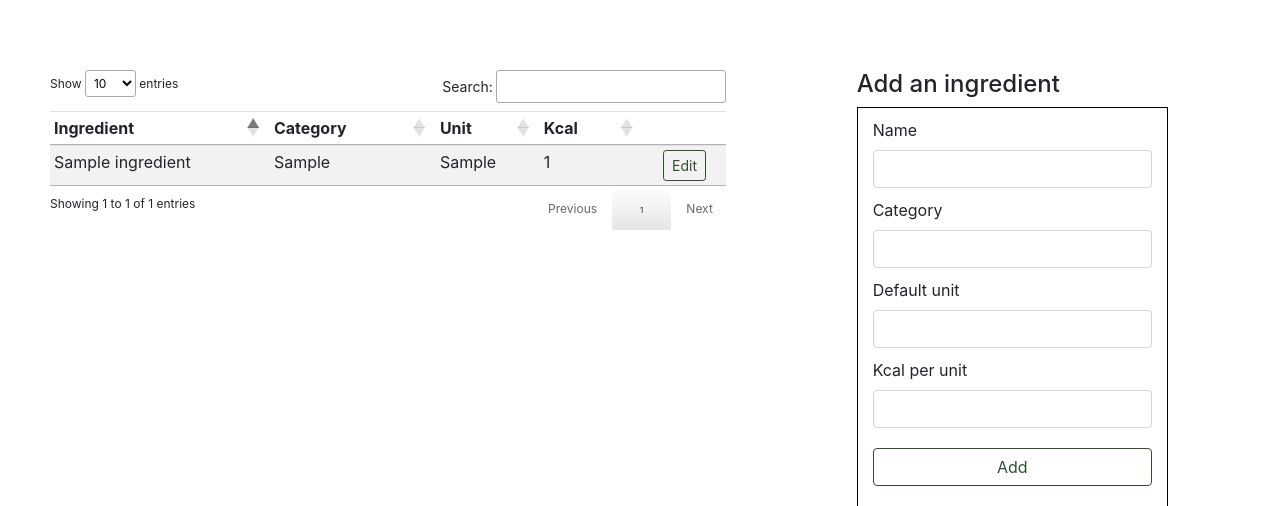
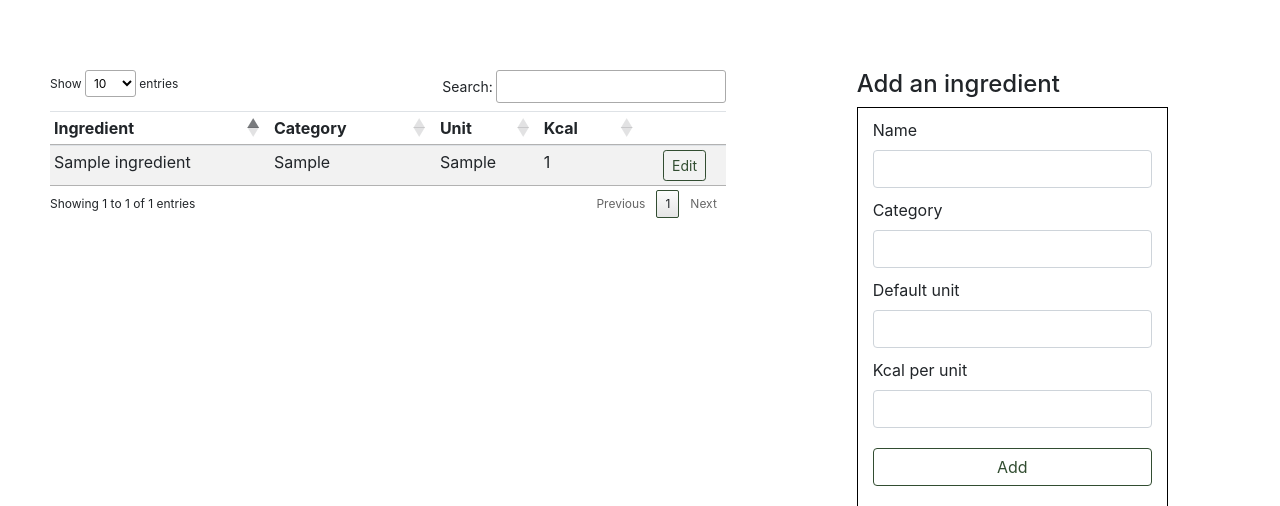
Before and after one commit to ilarijn/recipebase, a Flask app: page /ingredients/ in a window 1280 px wide. Shown: the part 58-564 px from the top of the page. Run offline with Flask 2, Linux system fonts and the light colour scheme; a user stored in the database is signed in; tables that the repository leaves empty hold one stand-in row (values such as "Sample post"); some libraries are stand-ins or nearby versions.

Commit message:
Heroku css fix

```diff
--- a/application/static/css/style.css
+++ b/application/static/css/style.css
@@ -225,15 +225,21 @@ li.autocomplete :hover,
     font-size: 12px !important;
 }
 
-.paginate_button:hover {
+.paginate_button {
+
+    padding: 4px 8px !important;
+}
+
+.paginate_button {
     color: var(--theme-color) !important;
+    padding: 4px 8px !important;
 }
 
 .paginate_button.current {
-    border: 0px solid var(--theme-color) !important;
+    border: 1px solid var(--theme-color) !important;
     background-color: white !important;
     color: white !important;
-    padding: 14px 28px !important;
-    font-size: 8px !important;
+    padding: 4px 8px !important;
+    font-size: 810x !important;
     cursor: pointer;
 }
```
